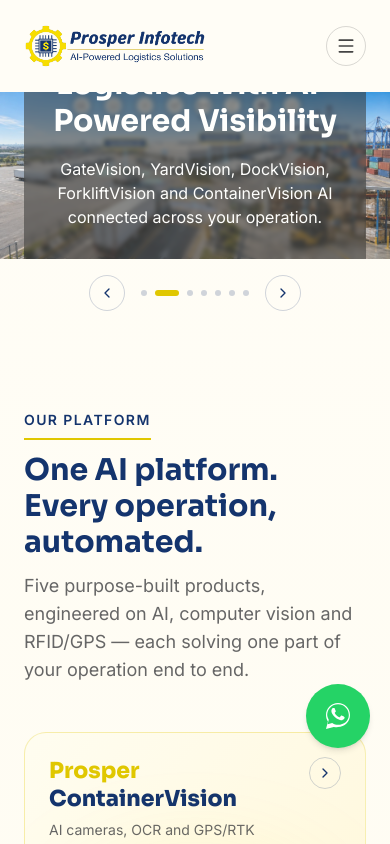
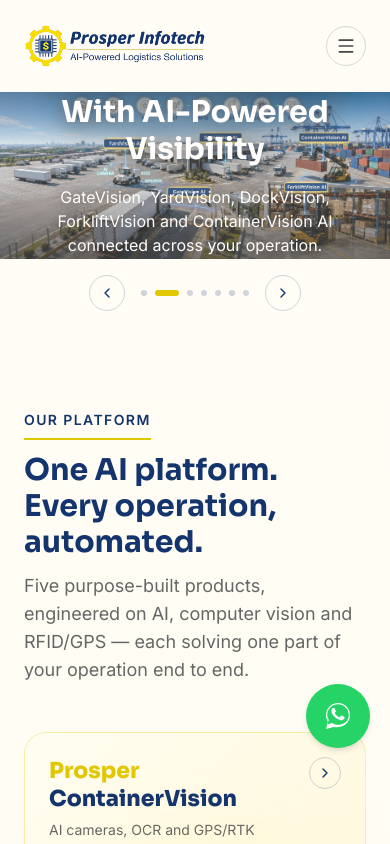
Before and after one commit to prosper-infotech/prosper, a React (Vite) app: page / in a window 390 px wide. Shown: the top 844 px of the page. Built offline with nearby package versions, Linux system fonts and the light colour scheme.

Commit message:
Revert "Add contained text panel to hero slides for legibility"
This reverts commit 72dfce022a430ad263f44399897c95fe2c8de895.

```diff
--- a/src/pages/Home.jsx
+++ b/src/pages/Home.jsx
@@ -254,15 +254,16 @@ export default function Home() {
                 alt={HERO_SLIDES[activeSlide - 1].alt}
                 className="absolute inset-0 h-full w-full object-cover object-center"
               />
-              <div className="absolute inset-0 z-10 flex flex-col items-center justify-center px-6 text-center">
-                <div className="flex flex-col items-center gap-4 rounded-2xl bg-black/55 backdrop-blur-[2px] px-6 py-8 md:px-12 md:py-10">
-                  <span className="text-gold text-sm font-semibold uppercase tracking-widest">
+              <div className="pointer-events-none absolute inset-x-0 top-0 h-[35%] bg-gradient-to-b from-black/40 to-transparent" />
+              <div className="pointer-events-none absolute inset-x-0 bottom-0 h-[45%] bg-gradient-to-t from-black/50 to-transparent" />
+              <div className="absolute inset-0 z-10 flex flex-col items-center justify-center gap-4 px-6 text-center">
+                <span className="text-gold text-sm font-semibold uppercase tracking-widest [text-shadow:0_2px_10px_rgba(0,0,0,0.9)]">
                   {HERO_SLIDES[activeSlide - 1].eyebrow}
                 </span>
-                  <h2 className="max-w-3xl text-3xl md:text-4xl xl:text-5xl font-heading font-bold leading-tight text-white">
+                <h2 className="max-w-3xl text-3xl md:text-4xl xl:text-5xl font-heading font-bold leading-tight text-white [text-shadow:0_4px_24px_rgba(0,0,0,0.9)]">
                   {HERO_SLIDES[activeSlide - 1].title}
                 </h2>
-                  <p className="max-w-2xl text-white text-base lg:text-lg">
+                <p className="max-w-2xl text-white text-base lg:text-lg [text-shadow:0_2px_14px_rgba(0,0,0,0.9)]">
                   {HERO_SLIDES[activeSlide - 1].subtitle}
                 </p>
                 <div className="mt-4 flex flex-wrap justify-center gap-4">
@@ -272,7 +273,6 @@ export default function Home() {
                   <Button to="/solutions" variant="outline">
                     Learn More
                   </Button>
-                  </div>
                 </div>
               </div>
             </motion.section>
```
Lines whose indentation alone changed are shown as unchanged.
